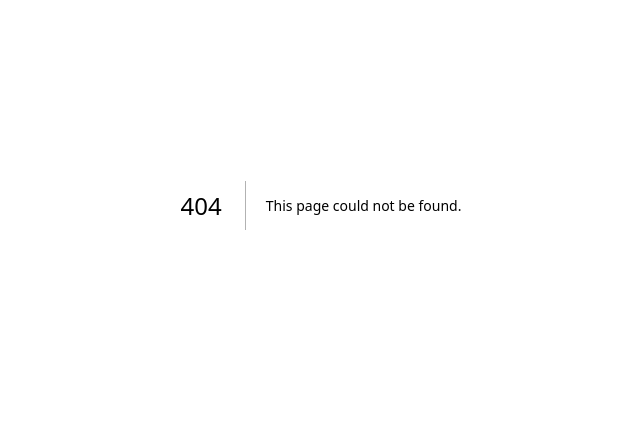
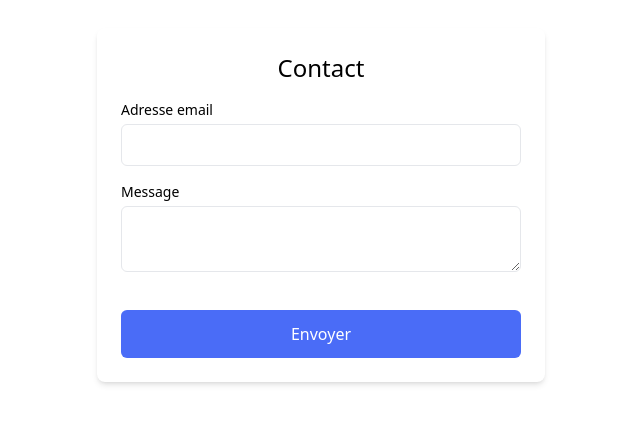
Before and after one commit to 4ndr01/insolit_experience, a Next.js app in the folder mflix/: page /contact/contact in a window 1280 px wide. Before the commit this address had no page. Shown: the part 195-618 px from the top of the page, without its empty margins (319-959 px from the left). Built offline with nearby package versions, Linux system fonts and the light colour scheme.

Commit message:
ajout fichier yml

```diff
--- /dev/null
+++ b/mflix/models/contact.js
@@ -0,0 +1,24 @@
+import mongoose, { Schema, models } from "mongoose";
+
+
+const contactSchema = new Schema(
+
+        {
+            userId: { type: mongoose.Schema.Types.ObjectId, ref: 'User' },
+
+            email: {
+                type: String,
+                required: true,
+            },
+
+            message: {
+                type: String,
+                required: true,
+            },
+        },
+
+        { timestamps: true }
+    );
+
+    const Contact =mongoose.models.Contact || mongoose.model("Contact", contactSchema);
+    export default Contact;
--- /dev/null
+++ b/mflix/pages/api/contact/contact.js
@@ -0,0 +1,18 @@
+import connectMongoDB from "../../../lib/mongodb";
+import Contact from "../../../models/contact";
+
+export default async function handler(req, res) {
+    if (req.method === "POST") {
+        try {
+            const {  email, message } = await req.body;
+            await connectMongoDB();
+            await Contact.create({  email, message });
+
+            res.status(200).json({ message: "User registered." });
+        } catch (error) {
+            res.status(500).json({ message: "An error occurred while registering the user." });
+        }
+    } else {
+        res.status(405).end();
+    }
+}
--- /dev/null
+++ b/mflix/pages/contact/contact.jsx
@@ -0,0 +1,82 @@
+import {useState} from "react";
+import {useRouter} from "next/router";
+
+
+const Contact = () => {
+     const [email, setEmail] = useState("");
+        const [message, setMessage] = useState("");
+        const [error, setError] = useState("");
+        const router = useRouter();
+
+        const handleSubmit = async (e) => {
+            e.preventDefault();
+
+            try {
+                const response = await fetch('/api/contact/contact', {
+                    method: 'POST',
+                    headers: {
+                        'Content-Type': 'application/json',
+                    },
+                    body: JSON.stringify({email, message}),
+                });
+                if (response.ok) {
+                    setEmail('');
+                    setMessage('');
+                    setError('');
+                } else {
+                    const data = await response.json();
+                    setError(data.error || 'Erreur lors de l\'envoi du message');
+                }
+            }
+            catch (error) {
+                console.error('Erreur lors de la requête d\'inscription', error);
+                setError('Erreur lors de l\'envoi du message');
+            }
+            await router.replace('/')
+        }
+
+
+
+        return (
+            <section className="min-h-screen flex items-center justify-center">
+                <div className="max-w-md w-full p-6 bg-white rounded-lg shadow-md">
+                    <h2 className="text-2xl text-center mb-4">Contact</h2>
+                    <form onSubmit={handleSubmit}>
+                        <div className="mb-4">
+                            <label htmlFor="email" className="block text-sm font-medium text-red">
+                                Adresse email
+                            </label>
+                            <input
+                                type="email"
+                                id="email"
+                                name="email"
+                                className="mt-1 p-2 w-full border rounded-md"
+                                onChange={(e) => setEmail(e.target.value)}
+                            />
+                        </div>
+                        <div className="mb-4">
+                            <label htmlFor="message" className="block text-sm font-medium text-gray-600">
+                                Message
+                            </label>
+                            <textarea
+                                type="message"
+                                id="message"
+                                name="message"
+                                className="mt-1 p-2 w-full border rounded-md"
+                                onChange={(e) => setMessage(e.target.value)}
+                            />
+                        </div>
+                        <button type="submit" className="mt-4 w-full bg-primary text-white p-3 rounded-md">
+                            Envoyer
+                        </button>
+                    </form>
+                </div>
+            </section>
+
+        );
+
+
+
+}
+
+export default Contact;
--- a/mflix/pages/index.jsx
+++ b/mflix/pages/index.jsx
@@ -7,37 +7,23 @@ import {Fade} from "@mui/material";
 const Main = () => {
     return (
         <>
-            <div className="container-fluid py-3 bg-primary px-3 my-6">
-                <div className="flex items-center justify-between">
-                    <div className="w-full text-gray-600 md:flex md:items-center flex justify-between mb-4">
-                        {/* Vos éléments de navigation ou de contenu peuvent être ajoutés ici */}
-                        <Link
-                            href="/"
-                            className="ease-in-up rounded-md bg-primary py-3 px-8 text-base font-bold text-white transition duration-300 hover:bg-opacity-90 hover:shadow-signUp md:block md:px-9 lg:px-6 xl:px-9"
-                        >
-                            Accueil
+            <div className="bg-primary py-3 px-4 md:px-6 lg:px-8 xl:px-10">
+                <div className="container mx-auto flex items-center justify-between">
+                    <Link href="/">
+                        <p className="text-white text-lg font-bold hover:opacity-80 transition duration-300">Accueil</p>
+                    </Link>
+                    <Link href="/contact/contact">
+                        <p className="text-white text-lg font-bold hover:opacity-80 transition duration-300">Contact</p>
+                    </Link>
+                    <div className="hidden md:flex space-x-4">
+                        <Link href="/login/login">
+                            <p className="text-dark font-bold hover:opacity-80 transition duration-300 mr-3">Connexion</p>
                         </Link>
-                        <Link
-                            href="/login/login"
-                            className="py-3 px-7 text-base font-bold text-dark hover:opacity-70 dark:text-white md:block"
-                        >
-                            Connexion
-                        </Link>
-                        <Link
-                            href="/contact"
-                            className="py-3 px-7 text-base font-bold text-dark hover:opacity-70 dark:text-white md:block"
-                        >
-                            Contact
-                        </Link>
-                        <Link
-                            href="/signup/signup"
-                            className="py-3 px-6 text-base font-bold text-dark hover:opacity-70 dark:text-white md:block"
-                        >
-                            Inscription
+
+                        <Link href="/signup/signup">
+                            <p className="text-dark font-bold hover:opacity-80 transition duration-300">Inscription</p>
                         </Link>
                     </div>
-
-                    {/* Autres éléments du header peuvent être ajoutés ici */}
                 </div>
             </div>
 
@@ -47,17 +33,20 @@ const Main = () => {
                     Découvrez notre site de voyage
                 </h2>
                 <p className="text-lg text-gray-600">
-                    Bienvenue sur notre site de voyage, où vous pouvez explorer des destinations exotiques, trouver des offres incroyables et planifier votre prochaine aventure mémorable.
+                    Bienvenue sur notre site de voyage, où vous pouvez explorer des destinations exotiques, trouver des
+                    offres incroyables et planifier votre prochaine aventure mémorable.
                 </p>
                 {/* Ajoutez d'autres éléments de la présentation ici */}
             </section>
             <div className="container mx-auto my-8 px-6 mt-20">
-            <SearchBar />
+                <SearchBar/>
             </div>
 
-            <Activity />
+            <Activity/>
 
         </>
+
+
     );
 };
 
--- a/mflix/tailwind.config.js
+++ b/tailwind.config.js
@@ -49,4 +49,6 @@ module.exports = {
     },
   },
   plugins: [],
+  variants: {},
+
 };
```
Also changed, not shown: 1 other file (tests, documents, lock files or other folders).
